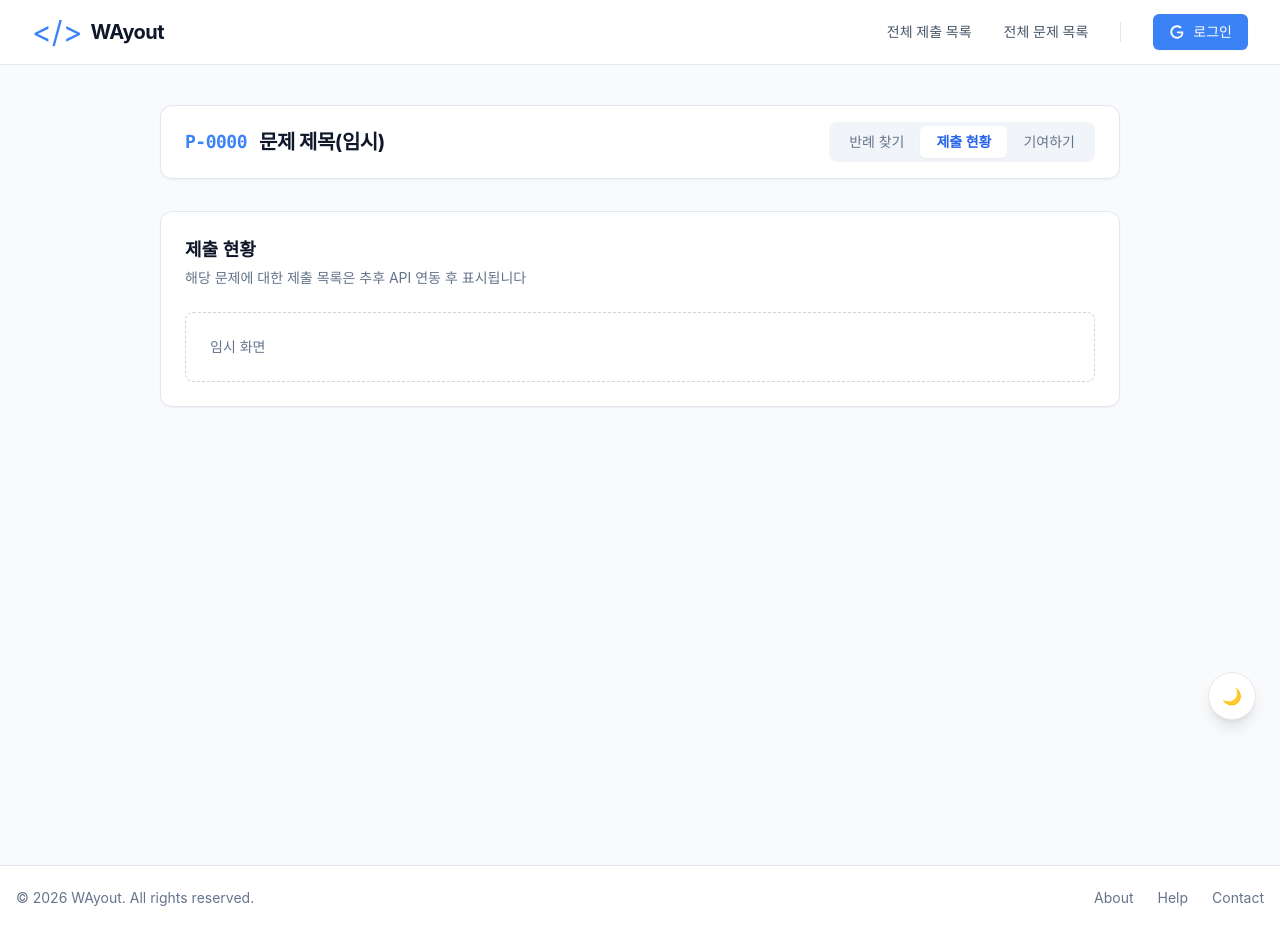
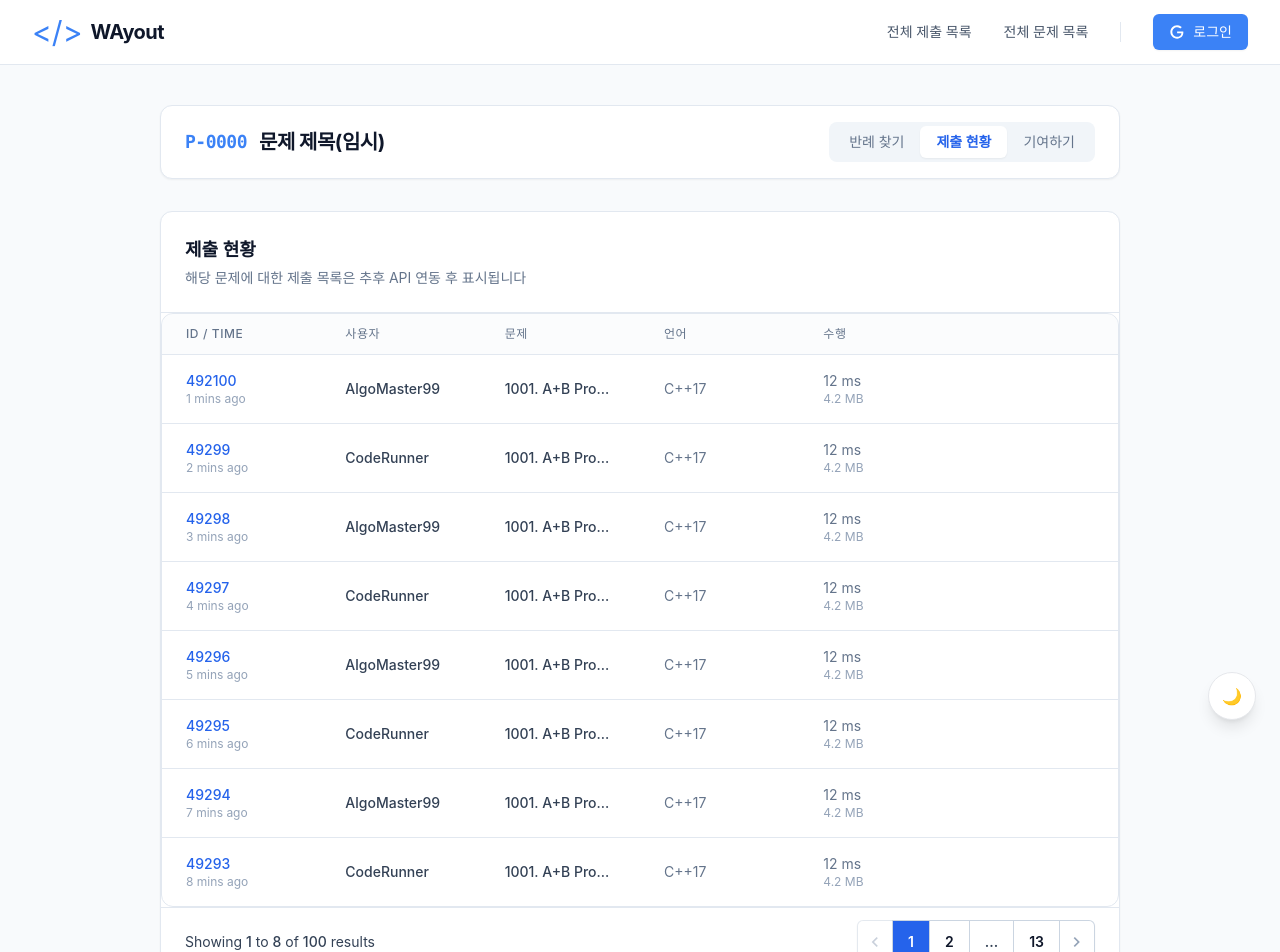
Before and after one commit to team-dopamine/wayout-web, a React (Create React App) app: page /submissions/id in a window 1280 px wide. Shown: the top 952 px of the page. Before the commit the page ends 930 px from the top, so only its background shows below. Built offline with nearby package versions, Linux system fonts and the light colour scheme; no server answers; a web font is replaced by a local one.

Commit message:
refactor: submissionsPage 및 ProblemSubmissionPage에 Pagination 공통 컴포넌트 적용

```diff
--- a/src/pages/ProblemSubmissionPage.tsx
+++ b/src/pages/ProblemSubmissionPage.tsx
@@ -1,6 +1,33 @@
+import { useMemo, useState } from 'react';
+import SubmissionTable, { Submission } from '@/components/submissions/SubmissionTable';
+import Pagination from '@/components/common/Pagination';
+import { usePagination } from '@/hooks/usePagination';
+
 /** 각 문제에 대한 사용자 제출 현황을 표시하는 임시 페이지 컴포넌트 */
+export default function ProblemSubmissionsPage() {
+  // TODO: 추후 API 연동 시 problemId 기반으로 fetch해서 대체
+  const submissions: Submission[] = useMemo(
+    () =>
+      Array.from({ length: 100 }, (_, i) => ({
+        id: `492${100 - i}`,
+        time: `${i + 1} mins ago`,
+        user: i % 2 === 0 ? 'AlgoMaster99' : 'CodeRunner',
+        problem: '1001. A+B Problem',
+        language: 'C++17',
+        performance: { time: '12 ms', memory: '4.2 MB' },
+      })),
+    [],
+  );
 
-export default function ProblemSubmissionsPage() {
+  const [page, setPage] = useState(1);
+  const itemsPerPage = 8;
+
+  const { totalPages, currentItems, indexOfFirstItem, indexOfLastItem, totalItems, currentPage } =
+    usePagination(submissions, page, itemsPerPage);
+
+  // safePage 보정된 currentPage가 훅에서 나와서 page state도 맞춰주고 싶으면 여기서 동기화 가능
+  // 다만 지금은 submissions 길이 고정이라 생략해도 무방
+
   return (
     <section className="overflow-hidden rounded-xl border border-slate-200 bg-white shadow-sm dark:border-slate-700 dark:bg-slate-800">
       <div className="px-4 py-6 sm:px-6">
@@ -8,9 +35,21 @@ export default function ProblemSubmissionsPage() {
         <p className="mt-1 text-sm text-slate-500 dark:text-slate-400">
           해당 문제에 대한 제출 목록은 추후 API 연동 후 표시됩니다
         </p>
+      </div>
 
-        <div className="mt-6 rounded-lg border border-dashed border-slate-300 p-6 text-sm text-slate-500 dark:border-slate-600 dark:text-slate-400">
-          임시 화면
+      <div className="border-t border-slate-200 dark:border-slate-700">
+        <SubmissionTable submissions={currentItems} />
+
+        <div className="flex items-center justify-between border-t border-slate-200 bg-white px-4 py-3 dark:border-slate-700 dark:bg-slate-800 sm:px-6">
+          <div className="hidden sm:flex sm:flex-1 sm:items-center sm:justify-between">
+            <p className="text-sm text-slate-700 dark:text-slate-400">
+              Showing <span className="font-medium">{indexOfFirstItem + 1}</span> to{' '}
+              <span className="font-medium">{Math.min(indexOfLastItem, totalItems)}</span> of{' '}
+              <span className="font-medium">{totalItems}</span> results
+            </p>
+
+            <Pagination currentPage={currentPage} totalPages={totalPages} onChange={setPage} />
+          </div>
         </div>
       </div>
     </section>
--- a/src/pages/SubmissionsPage.tsx
+++ b/src/pages/SubmissionsPage.tsx
@@ -1,5 +1,6 @@
-import React, { useState } from 'react';
+import React, { useMemo, useState } from 'react';
 import SubmissionTable, { Submission } from '@/components/submissions/SubmissionTable';
+import Pagination from '@/components/common/Pagination';
 
 // Mock Data
 const mockSubmissions: Submission[] = Array.from({ length: 100 }, (_, i) => ({
@@ -11,42 +12,25 @@ const mockSubmissions: Submission[] = Array.from({ length: 100 }, (_, i) => ({
   performance: { time: '12 ms', memory: '4.2 MB' },
 }));
 
-const SubmissionsPage = () => {
+export default function SubmissionsPage() {
   const [currentPage, setCurrentPage] = useState(1);
   const itemsPerPage = 8;
+
   const totalPages = Math.ceil(mockSubmissions.length / itemsPerPage);
 
-  const indexOfLastItem = currentPage * itemsPerPage;
-  const indexOfFirstItem = indexOfLastItem - itemsPerPage;
-  const currentItems = mockSubmissions.slice(indexOfFirstItem, indexOfLastItem);
+  // 페이지 범위 안전장치(데이터 길이 변경 시 대비)
+  const safePage = Math.min(Math.max(currentPage, 1), totalPages || 1);
 
-  const getPaginationRange = () => {
-    const delta = 1;
-    const range: (number | string)[] = [];
-    const rangeWithDots: (number | string)[] = [];
-    let l: number | undefined;
+  const { indexOfFirstItem, indexOfLastItem, currentItems } = useMemo(() => {
+    const indexOfLast = safePage * itemsPerPage;
+    const indexOfFirst = indexOfLast - itemsPerPage;
 
-    for (let i = 1; i <= totalPages; i++) {
-      if (i === 1 || i === totalPages || (i >= currentPage - delta && i <= currentPage + delta)) {
-        range.push(i);
-      }
-    }
-
-    for (const i of range) {
-      if (l !== undefined) {
-        if (typeof i === 'number' && i - l === 2) {
-          rangeWithDots.push(l + 1);
-        } else if (typeof i === 'number' && i - l !== 1) {
-          rangeWithDots.push('...');
-        }
-      }
-      rangeWithDots.push(i);
-      if (typeof i === 'number') l = i;
-    }
-    return rangeWithDots;
+    return {
+      indexOfFirstItem: indexOfFirst,
+      indexOfLastItem: indexOfLast,
+      currentItems: mockSubmissions.slice(indexOfFirst, indexOfLast),
     };
-
-  const paginationRange = getPaginationRange();
+  }, [safePage, itemsPerPage]);
 
   return (
     <div className="flex min-h-screen flex-col bg-slate-50 text-slate-900 transition-colors duration-300 dark:bg-slate-900 dark:text-white">
@@ -62,9 +46,9 @@ const SubmissionsPage = () => {
 
         <div className="overflow-hidden rounded-xl border border-slate-200 bg-white shadow-sm dark:border-slate-700 dark:bg-slate-800">
           <SubmissionTable submissions={currentItems} />
+
           <div className="flex items-center justify-between border-t border-slate-200 bg-white px-4 py-3 dark:border-slate-700 dark:bg-slate-800 sm:px-6">
             <div className="hidden sm:flex sm:flex-1 sm:items-center sm:justify-between">
-              <div>
               <p className="text-sm text-slate-700 dark:text-slate-400">
                 Showing <span className="font-medium">{indexOfFirstItem + 1}</span> to{' '}
                 <span className="font-medium">
@@ -72,88 +56,16 @@ const SubmissionsPage = () => {
                 </span>{' '}
                 of <span className="font-medium">{mockSubmissions.length}</span> results
               </p>
-              </div>
-              <nav className="isolate inline-flex -space-x-px rounded-md shadow-sm">
-                <PageButton
-                  icon="chevron_left"
-                  isFirst
-                  disabled={currentPage === 1}
-                  onClick={() => setCurrentPage((prev) => Math.max(prev - 1, 1))}
+
+              <Pagination
+                currentPage={safePage}
+                totalPages={totalPages}
+                onChange={setCurrentPage}
               />
-                {paginationRange.map((page, index) => {
-                  if (page === '...') {
-                    return (
-                      <span
-                        key={`dot-${index}`}
-                        className="relative inline-flex items-center px-4 py-2 text-sm font-semibold text-slate-700 ring-1 ring-inset ring-slate-300 dark:text-slate-400 dark:ring-slate-700"
-                      >
-                        ...
-                      </span>
-                    );
-                  }
-                  return (
-                    <PageNumber
-                      key={index}
-                      num={page as number}
-                      active={currentPage === page}
-                      onClick={() => setCurrentPage(page as number)}
-                    />
-                  );
-                })}
-                <PageButton
-                  icon="chevron_right"
-                  isLast
-                  disabled={currentPage === totalPages}
-                  onClick={() => setCurrentPage((prev) => Math.min(prev + 1, totalPages))}
-                />
-              </nav>
             </div>
           </div>
         </div>
       </main>
     </div>
   );
-};
-
-// 페이지네이션 보조 컴포넌트
-interface PageNumberProps {
-  num: number;
-  active?: boolean;
-  onClick: () => void;
 }
-
-const PageNumber = ({ num, active, onClick }: PageNumberProps) => (
-  <button
-    onClick={onClick}
-    className={`relative inline-flex items-center px-4 py-2 text-sm font-semibold ring-1 ring-inset ring-slate-300 transition-colors dark:ring-slate-700 ${
-      active
-        ? 'z-10 bg-blue-600 text-white ring-blue-600'
-        : 'text-slate-900 hover:bg-slate-50 dark:text-slate-200 dark:hover:bg-slate-700'
-    }`}
-  >
-    {num}
-  </button>
-);
-
-// 2. PageButton 컴포넌트
-interface PageButtonProps {
-  icon: string;
-  isFirst?: boolean;
-  isLast?: boolean;
-  disabled?: boolean;
-  onClick: () => void;
-}
-
-const PageButton = ({ icon, isFirst, isLast, disabled, onClick }: PageButtonProps) => (
-  <button
-    onClick={onClick}
-    disabled={disabled}
-    className={`relative inline-flex items-center px-2 py-2 text-slate-400 ring-1 ring-inset ring-slate-300 hover:bg-slate-50 dark:ring-slate-700 dark:hover:bg-slate-700 ${
-      isFirst ? 'rounded-l-md' : ''
-    } ${isLast ? 'rounded-r-md' : ''} ${disabled ? 'cursor-not-allowed opacity-50' : ''}`}
-  >
-    <span className="material-symbols-outlined text-xl">{icon}</span>
-  </button>
-);
-
-export default SubmissionsPage;
```
Lines whose indentation alone changed are shown as unchanged.
